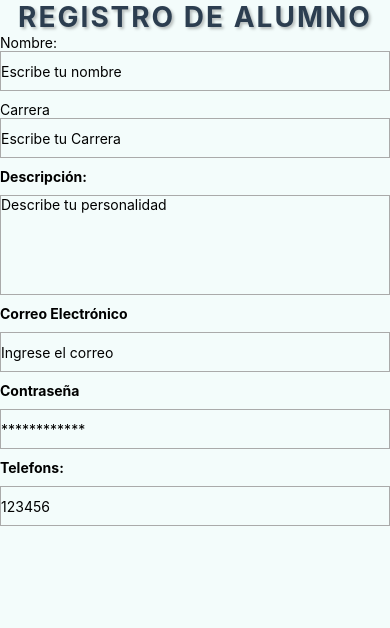
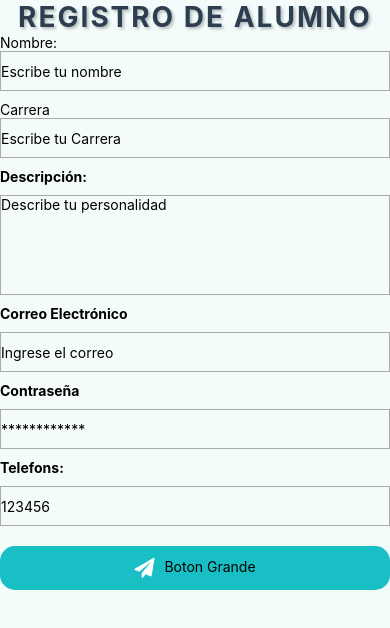
Before and after one commit to evelyn-santiago/ReactNave, a React Native app: screen / in a window 390 px wide. Shown: the top 628 px of the page. Built offline with nearby package versions, Linux system fonts and the light colour scheme.

Commit message:
20.-Agregando boton al formulario

```diff
--- a/src/pages/Formulario.js
+++ b/src/pages/Formulario.js
@@ -1,5 +1,6 @@
 import React from "react";
-import { Platform, StatusBar, StyleSheet, View, Text, TextInput, SafeAreaView } from "react-native";
+import { Platform, StatusBar, StyleSheet, View, Text, TextInput, SafeAreaView,TouchableOpacity } from "react-native";
+import Icon from 'react-native-vector-icons/FontAwesome';
 
 
 const Formulario = () => {
@@ -19,6 +20,11 @@ const Formulario = () => {
         <TextInput style={style.input} placeholder="************" secureTextEntry />
         <Text style={style.label}>Telefons:</Text>
         <TextInput style={style.input} placeholder="123456" keyboardType="phone-pad" />
+
+        <TouchableOpacity style={style.botonConIcono}>
+                    <Icon name="send" size={20} color="#fff" style={style.iconoIzquierda} />
+                    <Text style={style.textoBoton}>Boton Grande</Text>
+         </TouchableOpacity>
 
       </SafeAreaView>
     </View>
@@ -61,7 +67,19 @@ const style = StyleSheet.create({
     textArea: {
         height: 100,
     textAlignVertical: 'top',
-    }
+    },
+    botonConIcono: {
+        backgroundColor: '#08bcc2ee',
+        marginTop: 10,
+        flexDirection: 'row',
+        alignContent: 'center',
+        justifyContent: 'center',
+        paddingVertical: 12,
+        borderRadius: 15
+    },
+    iconoIzquierda: {
+        marginRight: 10
+    },
 
 });
 
```
